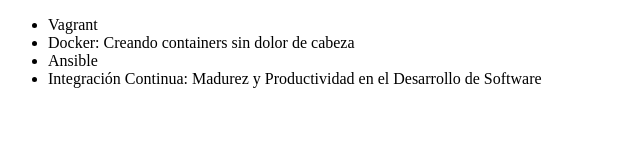
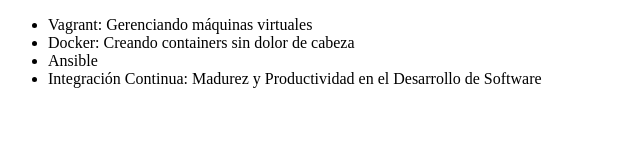
Before and after one commit to H0lber/alura-git, a plain HTML site: page index.html in a window 1280 px wide. Shown: the whole page, without its empty margins (0-640 px from the left). Drawn offline with Linux system fonts and the light colour scheme.

Commit message:
Corrigiendo curso de vagrant

```diff
--- a/index.html
+++ b/index.html
@@ -6,7 +6,8 @@
 </head>
 <body>
      <ul>
-         <li> Vagrant </li>
+         <li> Vagrant: Gerenciando máquinas virtuales
+           </li>
          <li> Docker: Creando containers sin dolor de cabeza </li>
          <li> Ansible </li>
          <li> Integración Continua: Madurez y Productividad en el Desarrollo de Software </li>
```
